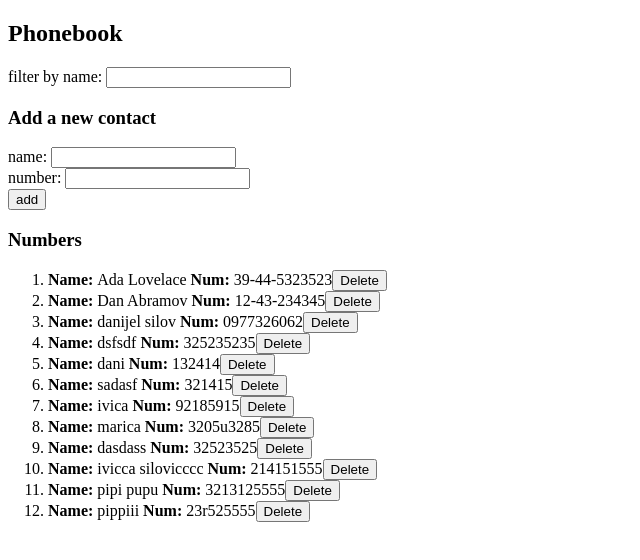
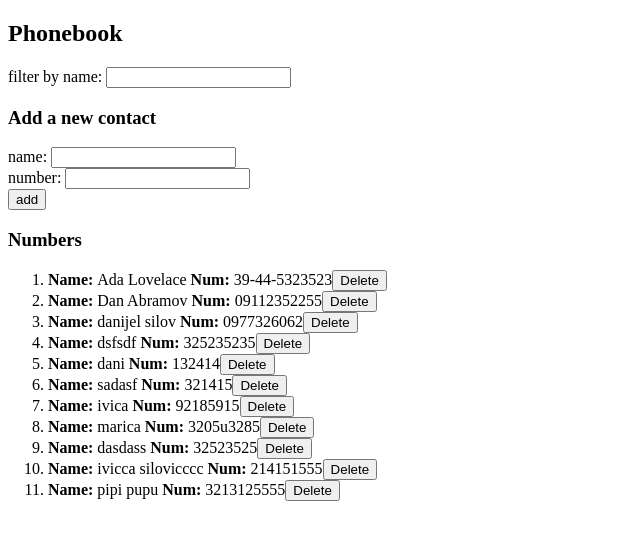
Before and after one commit to nuKaross/Fullstack-Open, a React (Create React App) app in the folder part2/phonebook/: page / in a window 1280 px wide. Shown: the top 560 px of the page, without its empty margins (0-640 px from the left). Built offline with nearby package versions, Linux system fonts and the light colour scheme; data requests are answered from the project's data file.

Commit message:
Solved exercise 2.15*

```diff
--- a/part2/phonebook/db.json
+++ b/part2/phonebook/db.json
@@ -7,7 +7,7 @@
     },
     {
       "name": "Dan Abramov",
-      "number": "12-43-234345",
+      "number": "09112352255",
       "id": 3
     },
     {
@@ -54,11 +54,6 @@
       "name": "pipi pupu",
       "id": "pipi pupu",
       "number": "3213125555"
-    },
-    {
-      "name": "pippiii",
-      "number": "23r525555",
-      "id": 6
     }
   ]
 }
--- a/part2/phonebook/src/App.js
+++ b/part2/phonebook/src/App.js
@@ -74,8 +74,26 @@ const App = () => {
       name: newName,
       number: newNumber,
     };
-    if (persons.some((person) => person.name === newName)) {
-      alert(`${newName} Already Exists`);
+    const existingPerson = persons.find((person) => person.name === newName);
+
+    if (existingPerson) {
+      const prompt = window.confirm(
+        `${newName} Already Exists, do you want to add update user number?`
+      );
+      if (prompt) {
+        const updatedPerson = { ...existingPerson, number: newNumber };
+        peopleService
+          .update(existingPerson.id, updatedPerson)
+          .then((response) => {
+            setPersons(
+              persons.map((person) =>
+                person.id === existingPerson.id ? response : person
+              )
+            );
+            setNewName("");
+            setNewNumber("");
+          });
+      }
     } else {
       peopleService.create(newObject).then((response) => {
         setPersons(persons.concat(response));
```
